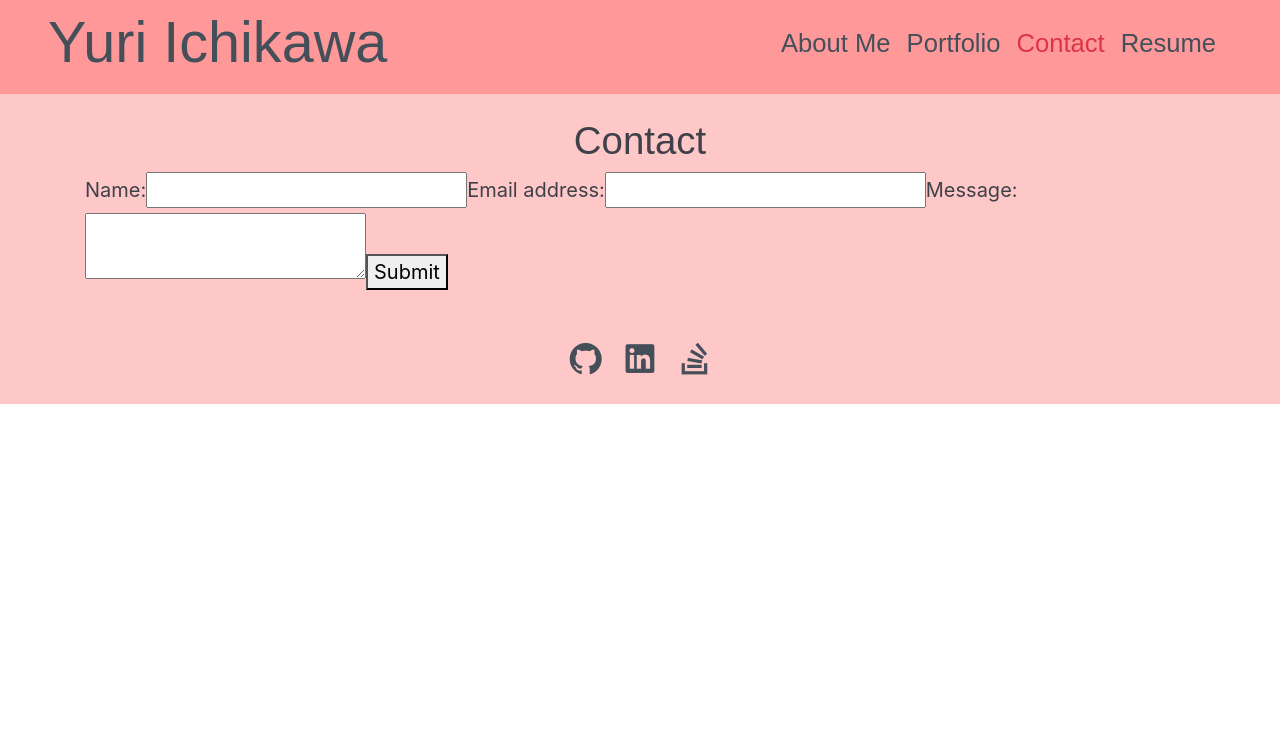
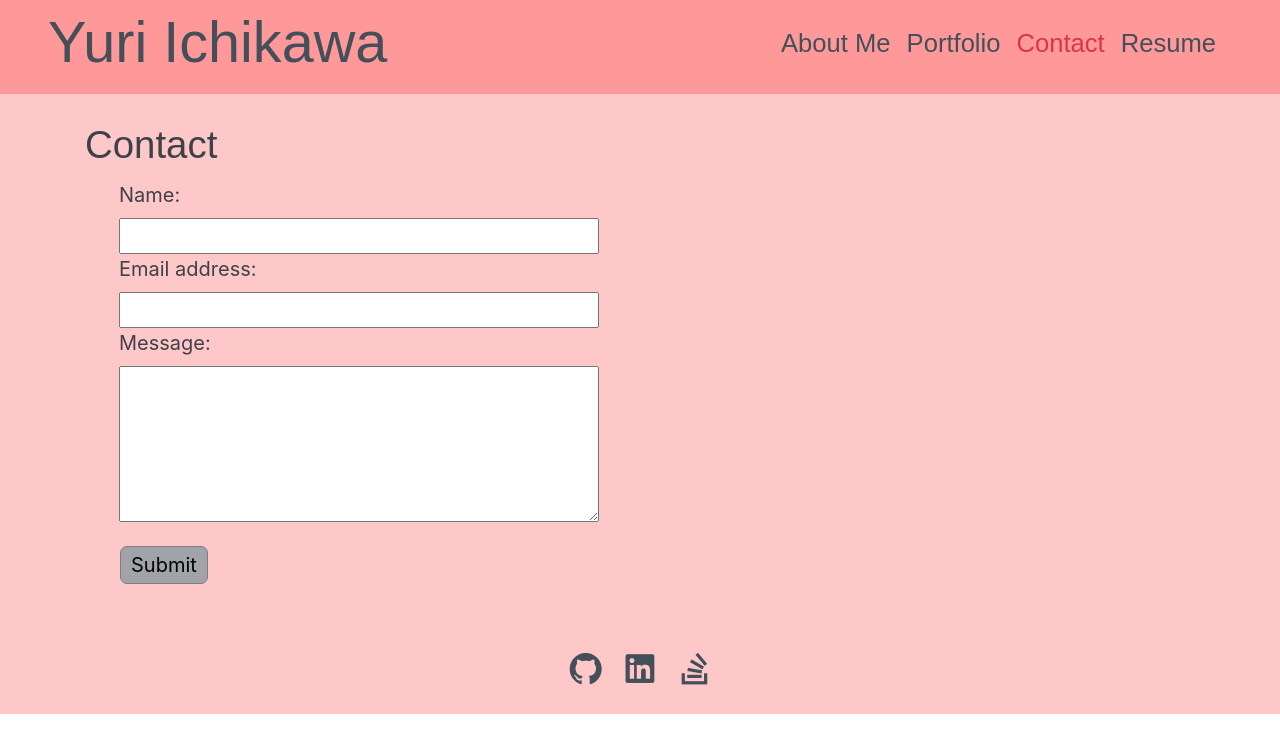
Before and after one commit to YuriI92/yurippe-portfolio, a React (Create React App) app: page / in a window 1280 px wide. Both pictures are taken after a click on the element "Contact". Shown: the top 752 px of the page. Built offline with nearby package versions, Linux system fonts and the light colour scheme; a web font is replaced by a local one.

Commit message:
add styles to resume

```diff
--- a/src/App.css
+++ b/src/App.css
@@ -87,6 +87,24 @@ h3 > a {
   font-size: 4.5vw;
 }
 
+h3 {
+  font-size: 6.5vw;
+  font-family: var(--title-font);
+}
+
+button {
+  background: #a1a3a9;
+  border: 1px solid #7c7e84;
+  border-radius: 7px;
+  padding: 3px 10px;
+}
+
+button:hover {
+  background: var(--secondary);
+  border: 1px solid #fb7070;
+  color: #4c1e1e;
+}
+
 @media screen and (min-width: 768px) {
   h1 > a,
   footer > a {
--- a/src/components/Contact/index.js
+++ b/src/components/Contact/index.js
@@ -27,7 +27,6 @@ function Contact() {
         // if there was no error, set form's state to its value (and remain other fields as is)
         if (!errMsg) {
             setFormState({ ...formState, [event.target.name]: event.target.value });
-            console.log(formState);
         }
     }
 
@@ -37,31 +36,47 @@ function Contact() {
     }
 
     return (
-        <section>
-            <h2>Contact</h2>
-            <form onSubmit={handleSubmit}>
+        <section className='row'>
+            <h2 className='col-12 d-sm-flex py-1'>
+                Contact
+            </h2>
+            <form onSubmit={handleSubmit} className='col-12 col-sm-7 col-lg-6 row mx-1'>
+                <div className='col-12'>
+                    <div className='col-12'>
                         <label htmlFor='name'>Name:</label>
                         <input
                             onBlur={handleChange}
                             defaultValue={formState.name}
                             type='text' name='name'
+                            className='col-12'
                         />
+                    </div>
+                    <div className='col-12'>
                         <label htmlFor='email'>Email address:</label>
                         <input
                             onBlur={handleChange}
                             defaultValue={formState.email}
                             type='email' name='email'
+                            className='col-12'
                         />
+                    </div>
+                    <div className='col-12'>
                         <label htmlFor='message'>Message:</label>
                         <textarea
                             onBlur={handleChange}
                             defaultValue={formState.message}
                             name='message'
+                            className='col-12'
+                            rows='5'
                         ></textarea>
+                    </div>
                     {errMsg && (
-                    <p>{errMsg}</p>
+                        <p className='text-danger col-12'>{errMsg}</p>
                     )}
-                <button type='submit'>Submit</button>
+                    <button type='submit' className='m-3'>
+                        Submit
+                    </button>
+                </div>
             </form>
         </section>
     );
```
Lines whose indentation alone changed are shown as unchanged.
